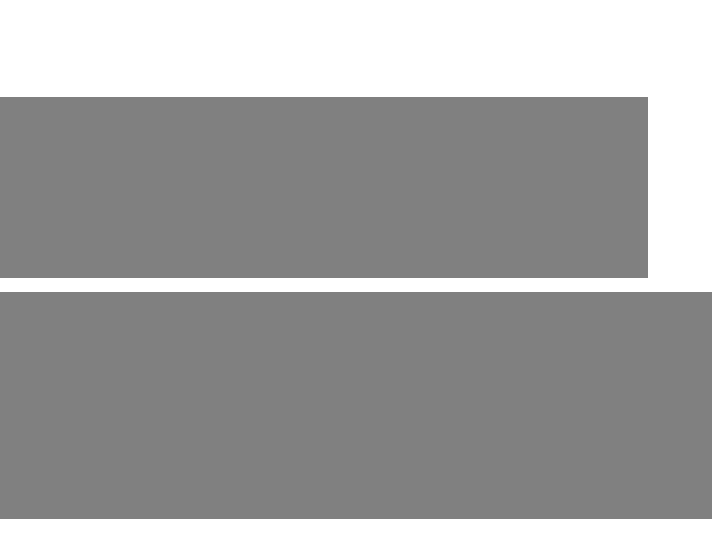
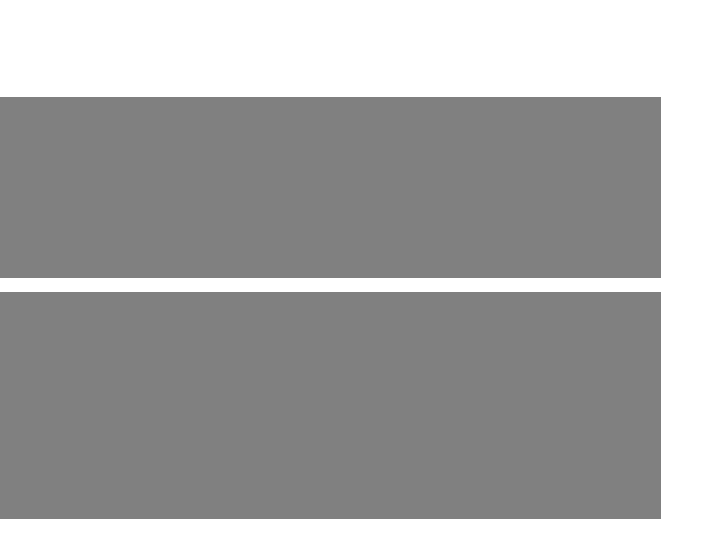
Before and after one commit to Kamscs-ui/fluffy-doodle, a plain HTML site: page index.html in a window 1280 px wide. Shown: the part 205-762 px from the top of the page, 608-1320 px from the left, 712 px wide, since content can reach past the window. Drawn offline with Linux system fonts and the light colour scheme.

Commit message:
Update style.css

```diff
--- a/style.css
+++ b/style.css
@@ -1,4 +1,4 @@
-body{
+ body{
 	font-family:Georgia;
     font-size:90%;
 	padding: 0%;
@@ -47,15 +47,15 @@ body{
 	 font-weight:bold;
 	 font-size:180%;
 	 width:100%;
-	 max-width:95vw;
+	 max-width:96vw;
 	 box-sizing:border-box;
   }
   .pat-lon{
 	 background-color:grey;
      padding:1px 9px;
 	 margin-left:40px;
-     width:100%;
-	 max-width:100vw;
+    width:100%;
+	 max-width:96vw;
 	 font-weight:bold;
 	 font-size:180%;
 	 box-sizing:border-box;
```
